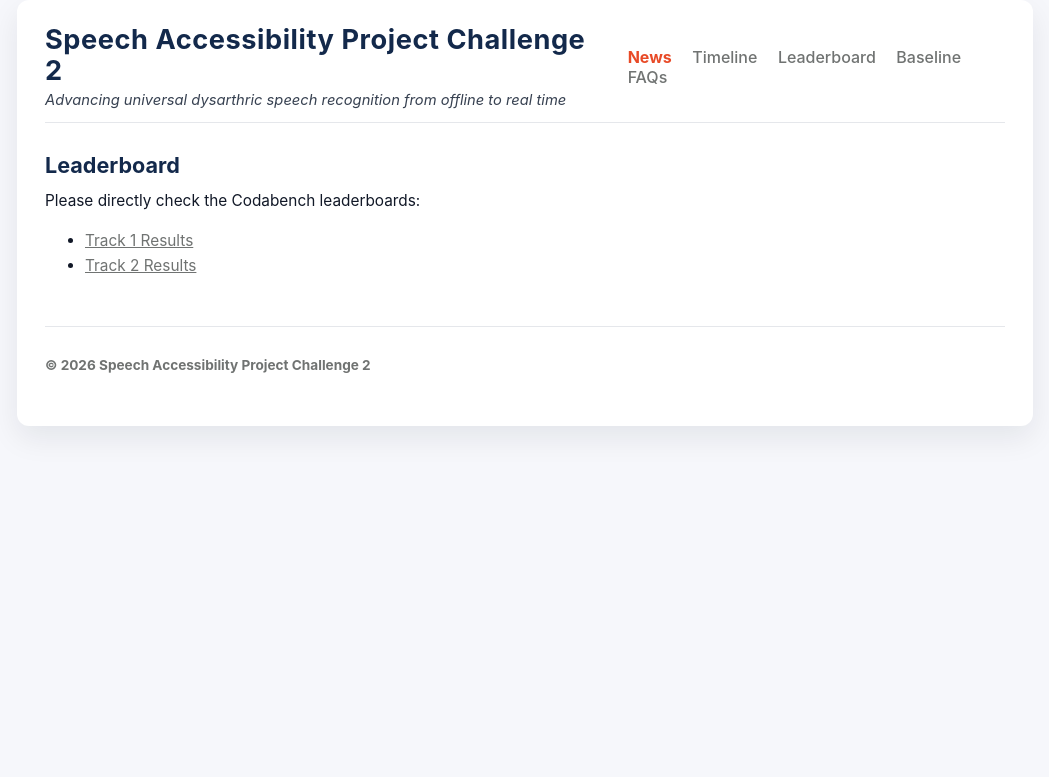
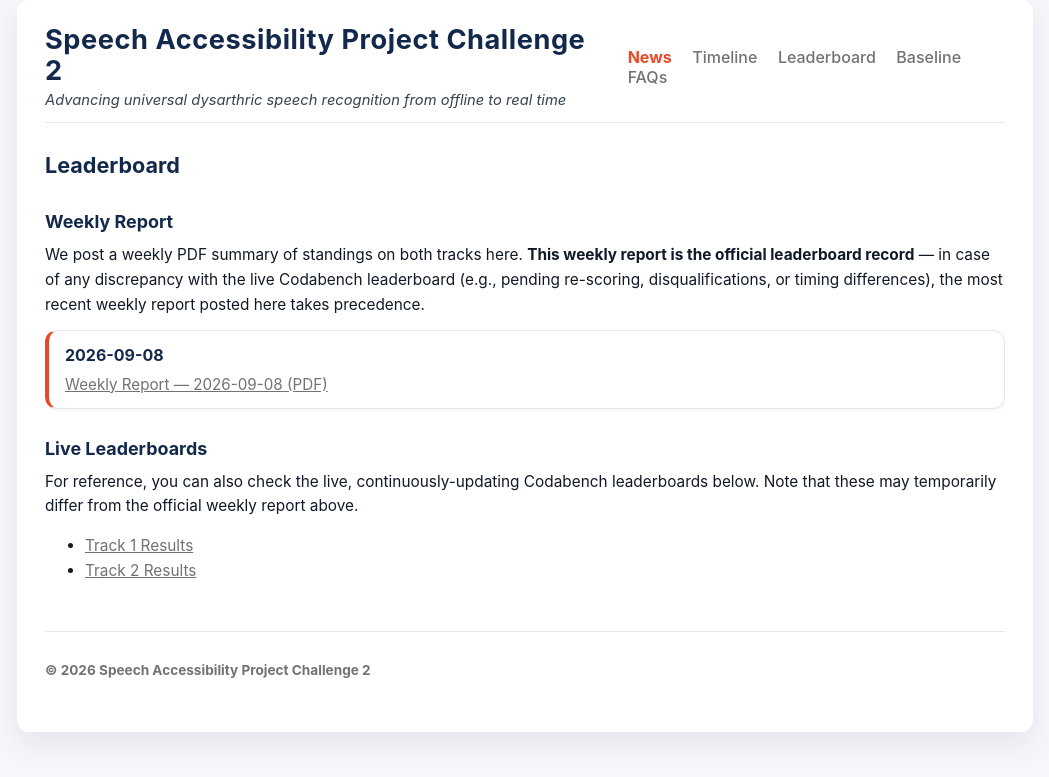
Before and after one commit to xiuwenz2/SAPC2-website, a Jekyll site: the page built from pages/leaderboard.md, in a window 1280 px wide. Shown: the top 777 px of the page, without its empty margins (115-1164 px from the left). Built offline with Jekyll 4.4.1, drawn with Linux system fonts in a browser that asks for light colours.

Commit message:
Add weekly results report 0908

```diff
--- a/assets/css/style.css
+++ b/assets/css/style.css
@@ -173,6 +173,36 @@ h3 { font-size: 1.12rem; }
   font-size: 0.95rem;
 }
 
+/* ---------- Weekly report section ---------- */
+
+.weekly-report-list {
+  display: flex;
+  flex-direction: column;
+  gap: 12px;
+  margin: 10px 0 20px;
+}
+
+.weekly-report-item {
+  background: #ffffff;
+  border-radius: 12px;
+  padding: 12px 16px;
+  border: 1px solid #e5e7eb;
+  border-left: 4px solid #E84A27;   /* Illinois orange accent */
+  box-shadow: 0 2px 4px rgba(15, 23, 42, 0.04);
+}
+
+.weekly-report-date {
+  font-weight: 700;
+  color: #13294B;
+  margin-bottom: 4px;
+  font-size: 1.00rem;
+}
+
+.weekly-report-text {
+  line-height: 1.55;
+  font-size: 0.95rem;
+}
+
 /* ---------- Links ---------- */
 
 /* Base style for all links (no underline by default) */
--- a/pages/leaderboard.md
+++ b/pages/leaderboard.md
@@ -6,7 +6,27 @@ permalink: /leaderboard/
 ---
 
 ## Leaderboard
-Please directly check the Codabench leaderboards:
+
+### Weekly Report
+We post a weekly PDF summary of standings on both tracks here. **This weekly report is the
+official leaderboard record** — in case of any discrepancy with the live Codabench leaderboard
+(e.g., pending re-scoring, disqualifications, or timing differences), the most recent weekly
+report posted here takes precedence.
+
+<div class="weekly-report-list">
+  <div class="weekly-report-item">
+    <div class="weekly-report-date">2026-09-08</div>
+    <div class="weekly-report-text">
+      <a href="{{ site.baseurl }}/assets/reports/weekly_report_2026-09-08.pdf" target="_blank" rel="noopener noreferrer">
+        Weekly Report — 2026-09-08 (PDF)
+      </a>
+    </div>
+  </div>
+</div>
+
+### Live Leaderboards
+For reference, you can also check the live, continuously-updating Codabench leaderboards below.
+Note that these may temporarily differ from the official weekly report above.
 
 - [Track 1 Results](https://www.codabench.org/competitions/14176/#/results-tab)
 - [Track 2 Results](https://www.codabench.org/competitions/14177/#/results-tab)
```
Also changed, not shown: 1 other file.
